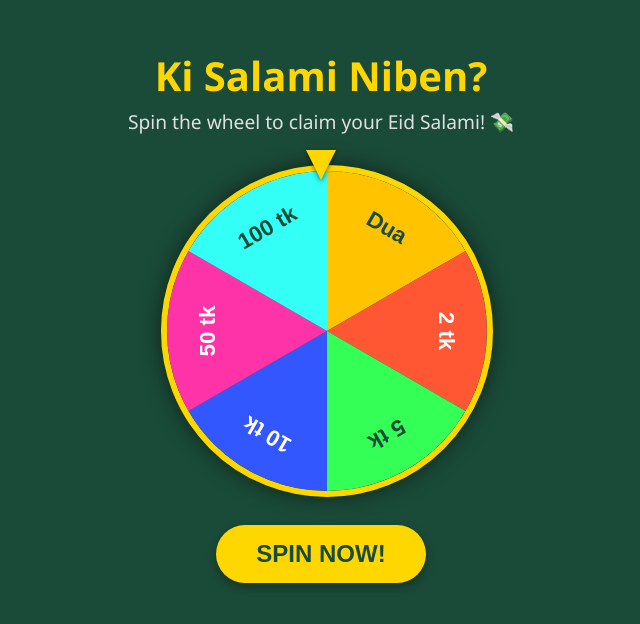
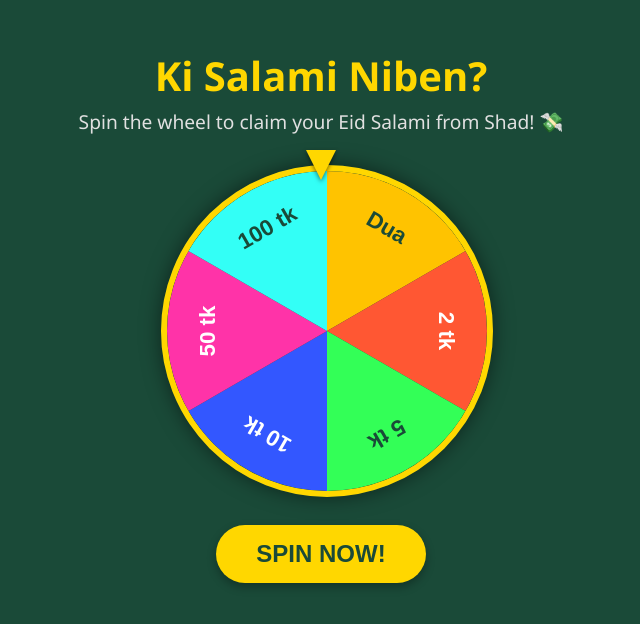
Before and after one commit to Anonymous3rror/RoutinebyShad, a plain HTML site: page index.html in a window 1280 px wide. Shown: the part 118-742 px from the top of the page, without its empty margins (319-959 px from the left). Drawn offline with Linux system fonts and the light colour scheme.

Commit message:
index.html

```diff
--- a/index.html
+++ b/index.html
@@ -150,7 +150,7 @@
 <body>
 
     <h1>Ki Salami Niben?</h1>
-    <p>Spin the wheel to claim your Eid Salami! 💸</p>
+    <p>Spin the wheel to claim your Eid Salami from Shad! 💸</p>
 
     <div class="wheel-container">
         <div class="pointer"></div>
```
